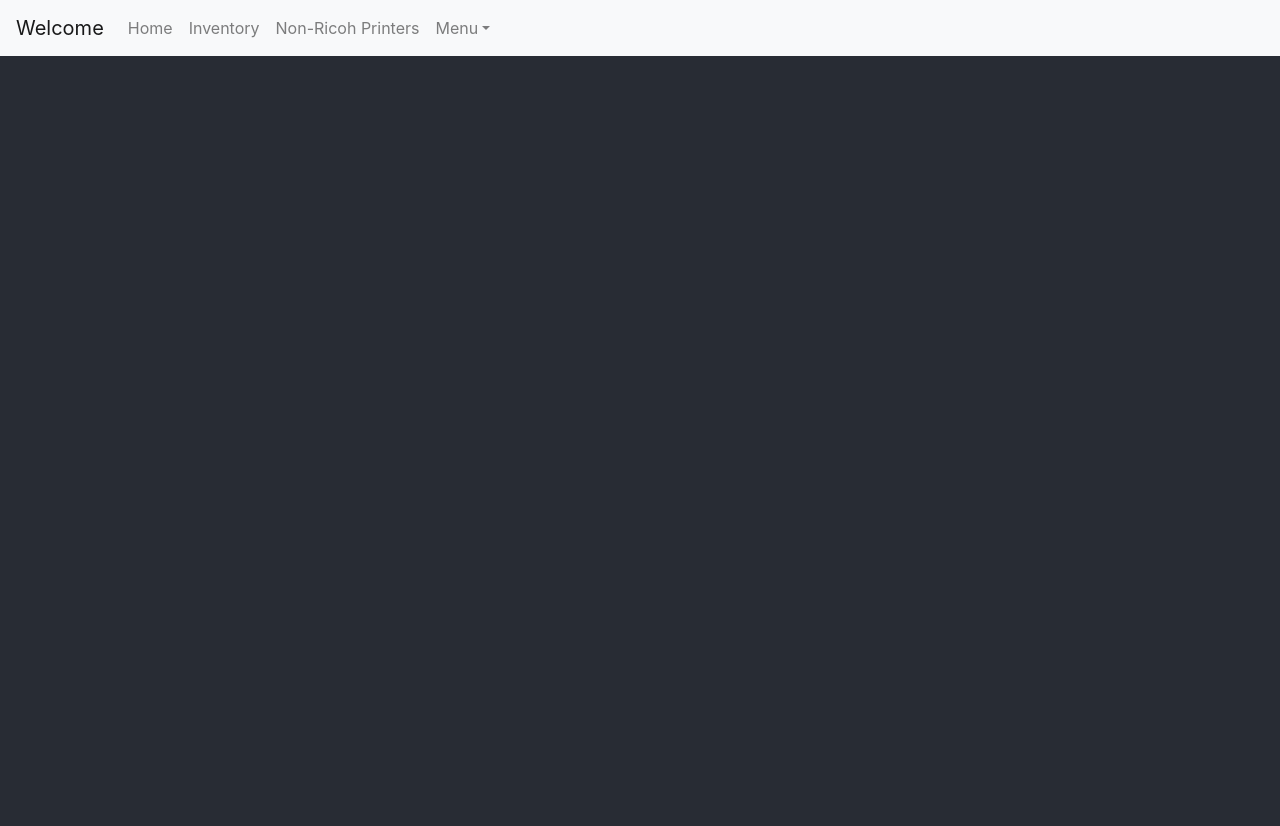
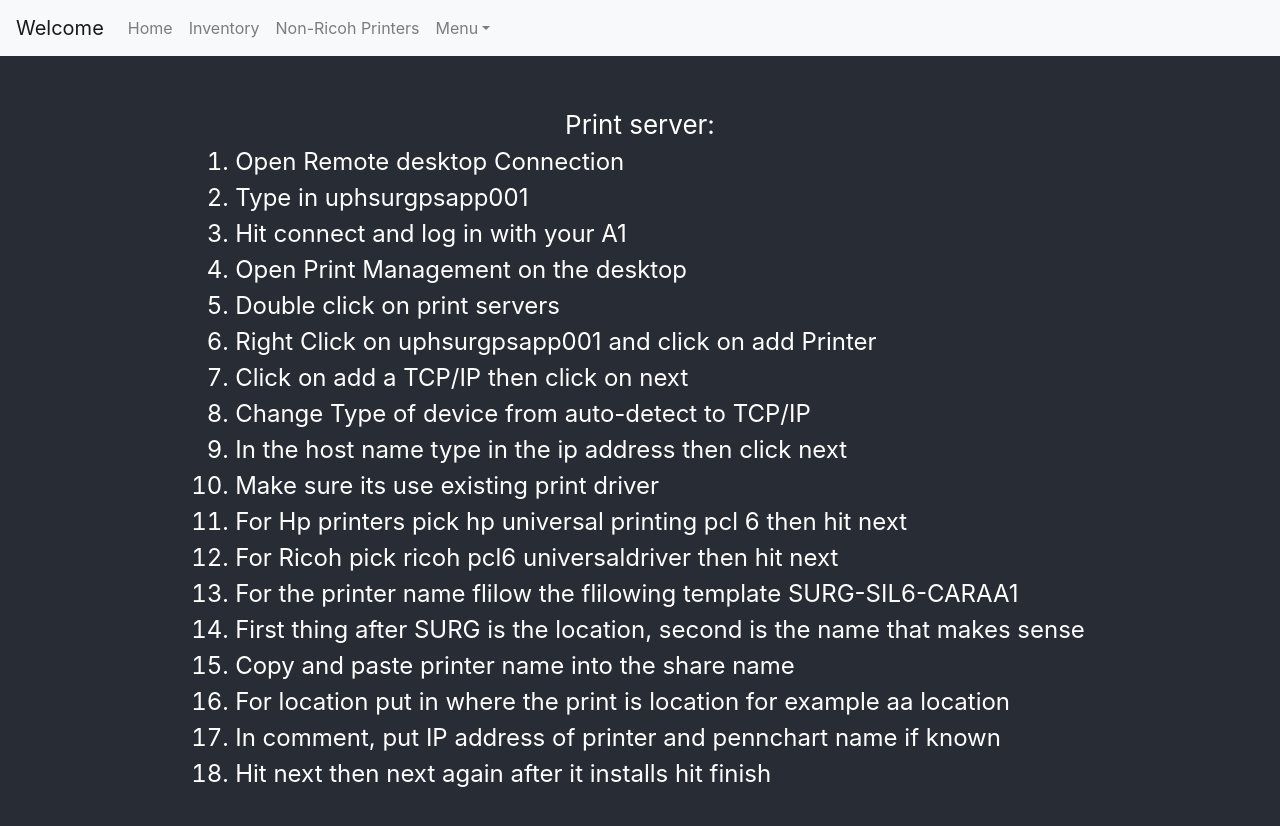
Before and after one commit to TimMitzen/surgery, a React (Create React App) app: page /instructions in a window 1280 px wide. Shown: the top 826 px of the page. Built offline with nearby package versions, Linux system fonts and the light colour scheme.

Commit message:
add instructions

```diff
--- /dev/null
+++ b/src/components/Instructions.js
@@ -0,0 +1,58 @@
+import React from "react";
+
+const Instructions = () =>{
+   return(
+      <div>
+         Print server:
+         <ol>
+         <li className='list'>
+            Open Remote desktop Connection
+         </li>
+         <li className='list' >
+            Type in uphsurgpsapp001
+         </li>
+         <li className='list'>
+            Hit connect and log in with your A1
+         </li>
+         <li className='list'>
+         Open Print Management on the desktop
+
+         </li>
+         <li className='list'>
+            Double click on print servers
+         </li>
+         <li className='list'>
+            Right Click on uphsurgpsapp001 and click on add Printer
+         </li>
+         <li className='list'>
+            Click on add a TCP/IP then click on next
+         </li>
+         <li className='list'>
+            Change Type of device from auto-detect to TCP/IP
+         </li>
+         <li className='list'>
+            In the host name type in the ip address then click next
+         </li>
+         <li className='list'>
+         Make sure its use existing print driver
+         </li>
+         <li className='list'>
+            For Hp printers pick hp universal printing pcl 6 then hit next
+         </li>
+         <li className='list'>
+            For Ricoh pick ricoh pcl6 universaldriver then hit next
+         </li>
+         <li className='list'>
+            For the printer name flilow the flilowing template SURG-SIL6-CARAA1
+         </li>
+         <li className='list'>First thing after SURG is the location, second is the name that makes sense</li>
+         <li className='list'>Copy and paste printer name into the share name</li>
+         <li className='list'>For location put in where the print is location for example aa location</li>
+         <li className='list'>In comment, put IP address of printer and pennchart name if known</li>
+         <li className='list'>Hit next then next again after it installs hit finish</li>
+         </ol>
+      </div>
+   )
+}
+
+export default Instructions
--- a/src/navbar/NavBar.js
+++ b/src/navbar/NavBar.js
@@ -21,7 +21,7 @@
               Video Conferencing
             </NavDropdown.Item>
             <NavDropdown.Item href="/drives">Drive Mappings</NavDropdown.Item>
-
+            <NavDropdown.Item href="/instructions">Instructions</NavDropdown.Item>
             <NavDropdown.Item href="/ricoh">Ricoh</NavDropdown.Item>
           </NavDropdown>
         </Nav>
--- a/src/routes/Routes.js
+++ b/src/routes/Routes.js
@@ -5,7 +5,7 @@
 import Ricoh from "../components/Ricoh";
 import Imaging from "../components/Imaging";
 import VideoConf from "../components/VideoConf";
-
+import Instructions from "../components/Instructions";
 const Routes = () => {
   return (
     <Switch>
@@ -14,6 +14,7 @@
       <Route path="/imaging" component={Imaging} />
       <Route path="/ricoh" component={Ricoh} />
       <Route path="/video" component={VideoConf} />
+      <Route path="/instructions" component={Instructions}/>
     </Switch>
   );
 };
```
